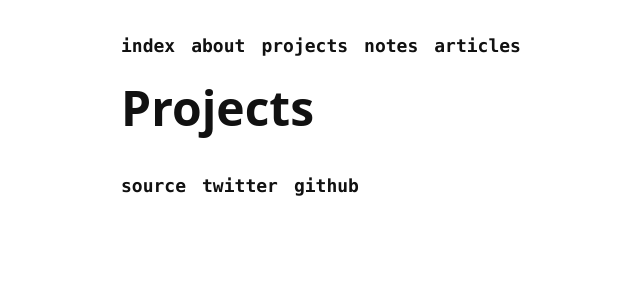
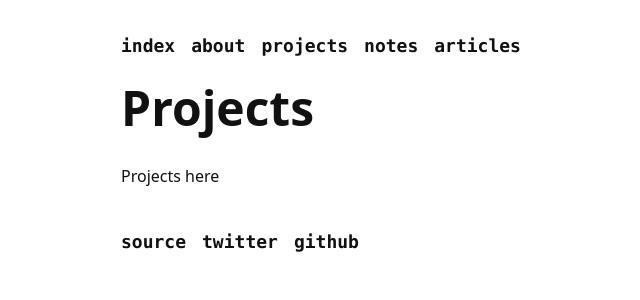
Before and after one commit to juliendy/juliendy-dev, a Next.js app: page /projects in a window 1280 px wide. Shown: the top 300 px of the page, without its empty margins (207-847 px from the left). Built offline with nearby package versions, Linux system fonts and the light colour scheme.

Commit message:
chore: init projects page

```diff
--- a/pages/projects.tsx
+++ b/pages/projects.tsx
@@ -23,6 +23,7 @@ const Projects: React.FC = ({}) => {
             </Head>
             <div>
                 <PageTitle name="Projects" />
+                <h1>Projects here</h1>
             </div>
         </>
     );
```
